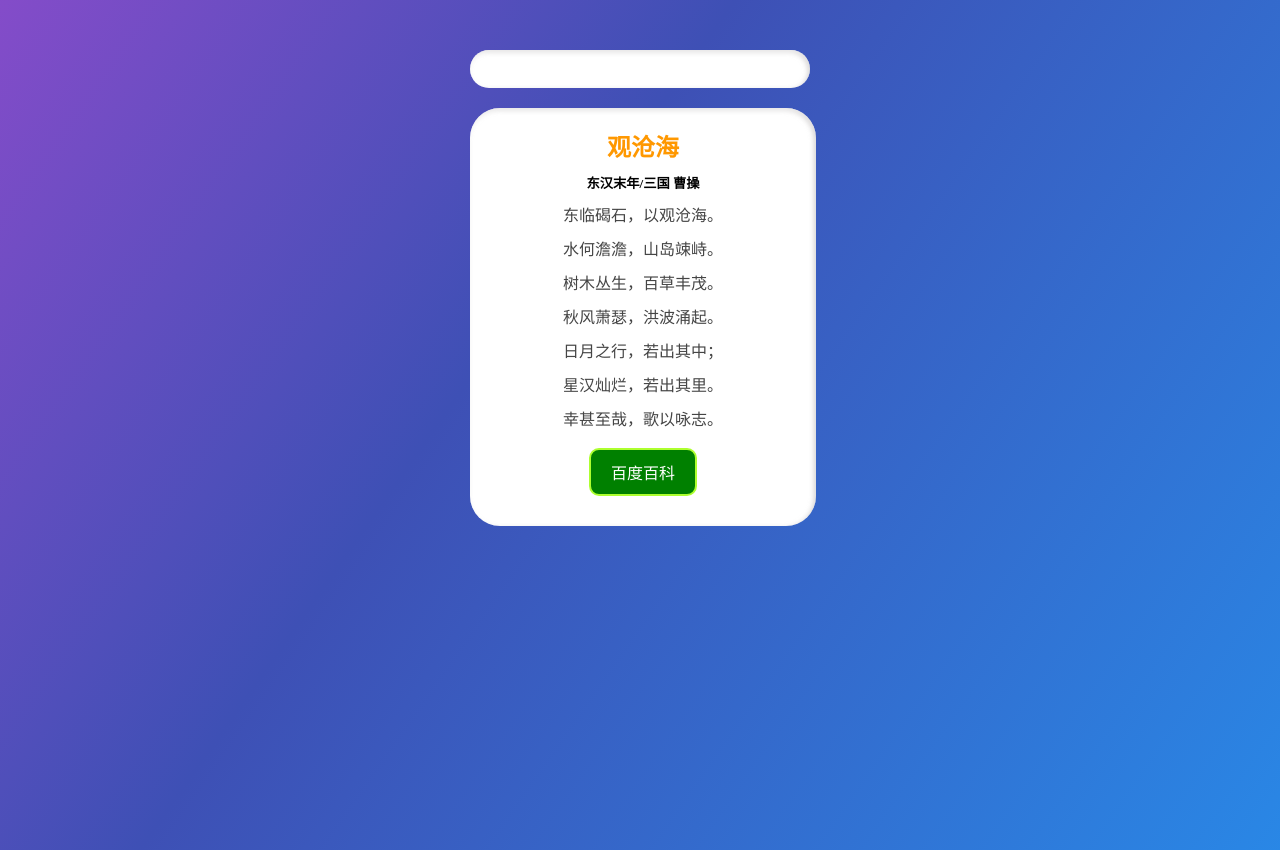
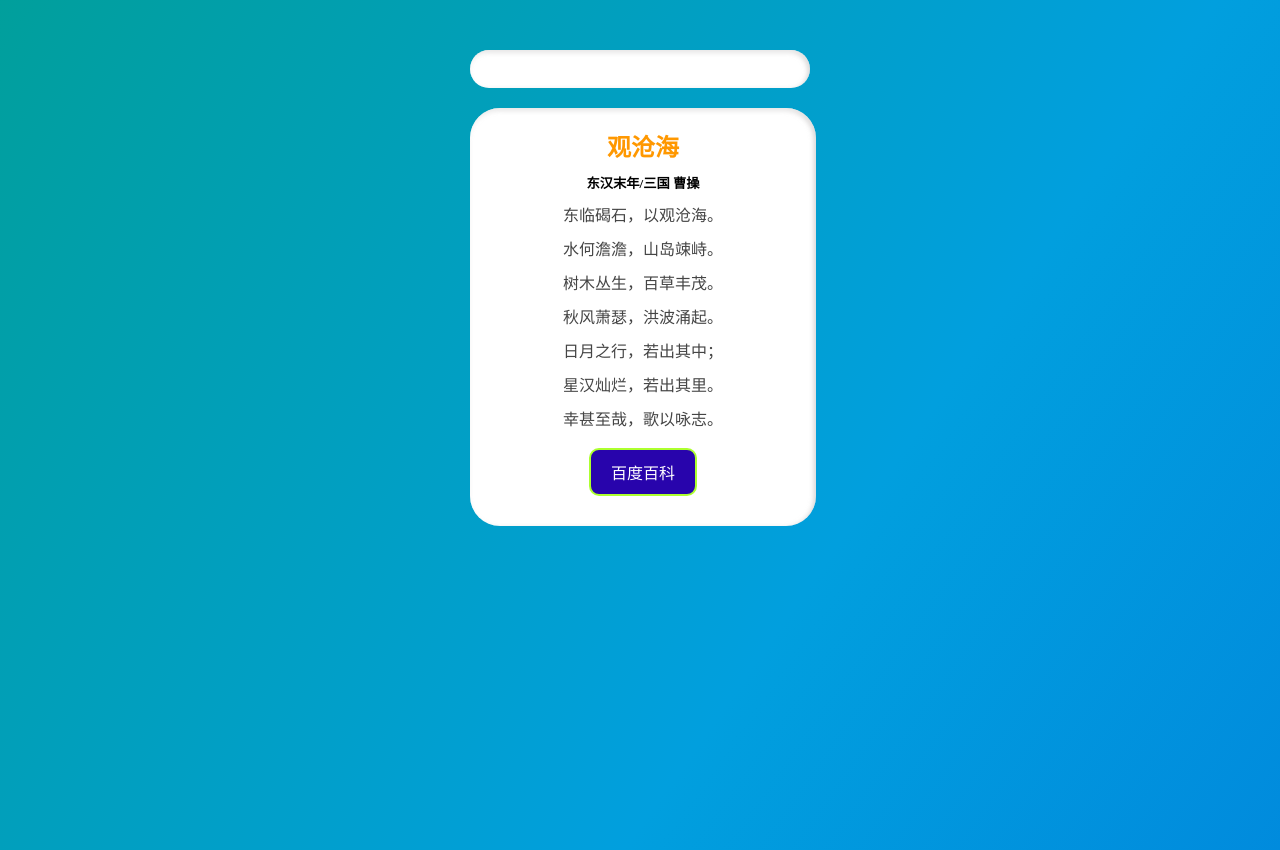
Before and after one commit to Libeileo/Libeileo.github.io, a plain HTML site: page index.html in a window 1280 px wide. Drawn offline with Linux system fonts and the light colour scheme.

Commit message:
Update style.css

```diff
--- a/style.css
+++ b/style.css
@@ -20,11 +20,11 @@ body {
     height: 100vh;
     width: 100%;
     overflow: hidden;
-    background-image: linear-gradient(125deg, #f64235, #eb1e62, #c648dc, #3e50b5, #2495f2);
+    background-image: linear-gradient(125deg, #8cc540, #009f5d,#019fa0, #019fde, #007cdc, #cd7bdd);
     background-size: 400%;
     font-family: "montserrat";
     perspective: 500px;
-    animation: move 15s infinite;
+    animation: move 30s infinite;
 }
 
 @keyframes move {
@@ -67,6 +67,11 @@ section {
     transition: transform 1s; /*翻转速度*/
     transform-style: preserve-3d;
 }
+
+/* 翻转 */
+/* section:hover {
+    transform: rotateY(180deg);
+} */
 
 section div {
     position: absolute;
@@ -130,7 +135,7 @@ section div a {
     box-sizing: border-box;
     display: inline-block;
     padding: 10px 20px;
-    background-color: green;
+    background-color: rgb(40, 4, 172);
     border: 2px solid greenyellow;
     color: #fff;
     border-radius: 10px;
@@ -142,7 +147,7 @@ section div a:hover {
 }
 
 section div a:active {
-    background-color: #1b7100;
+    background-color: #0004ff;
 }
 
 section div p {
```
